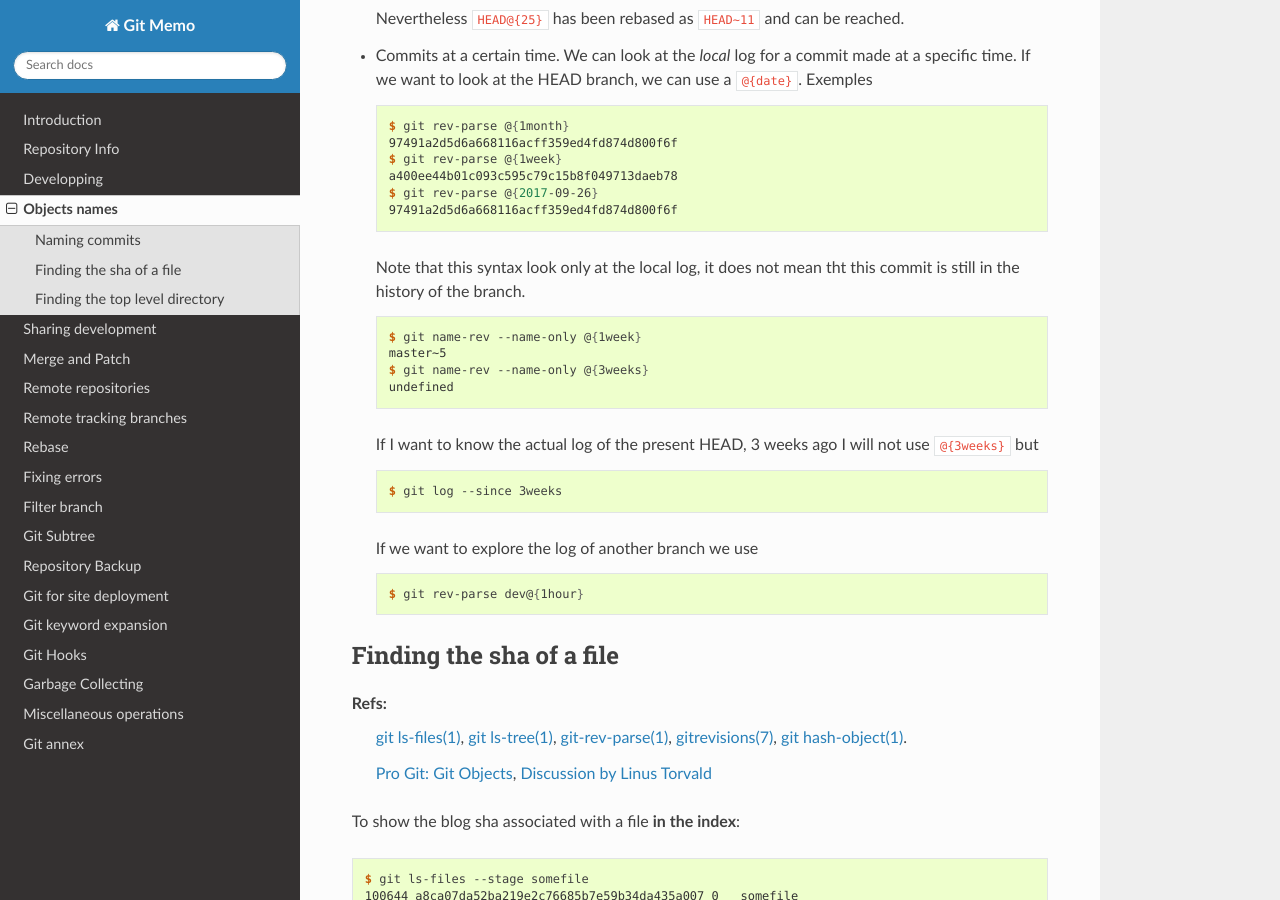
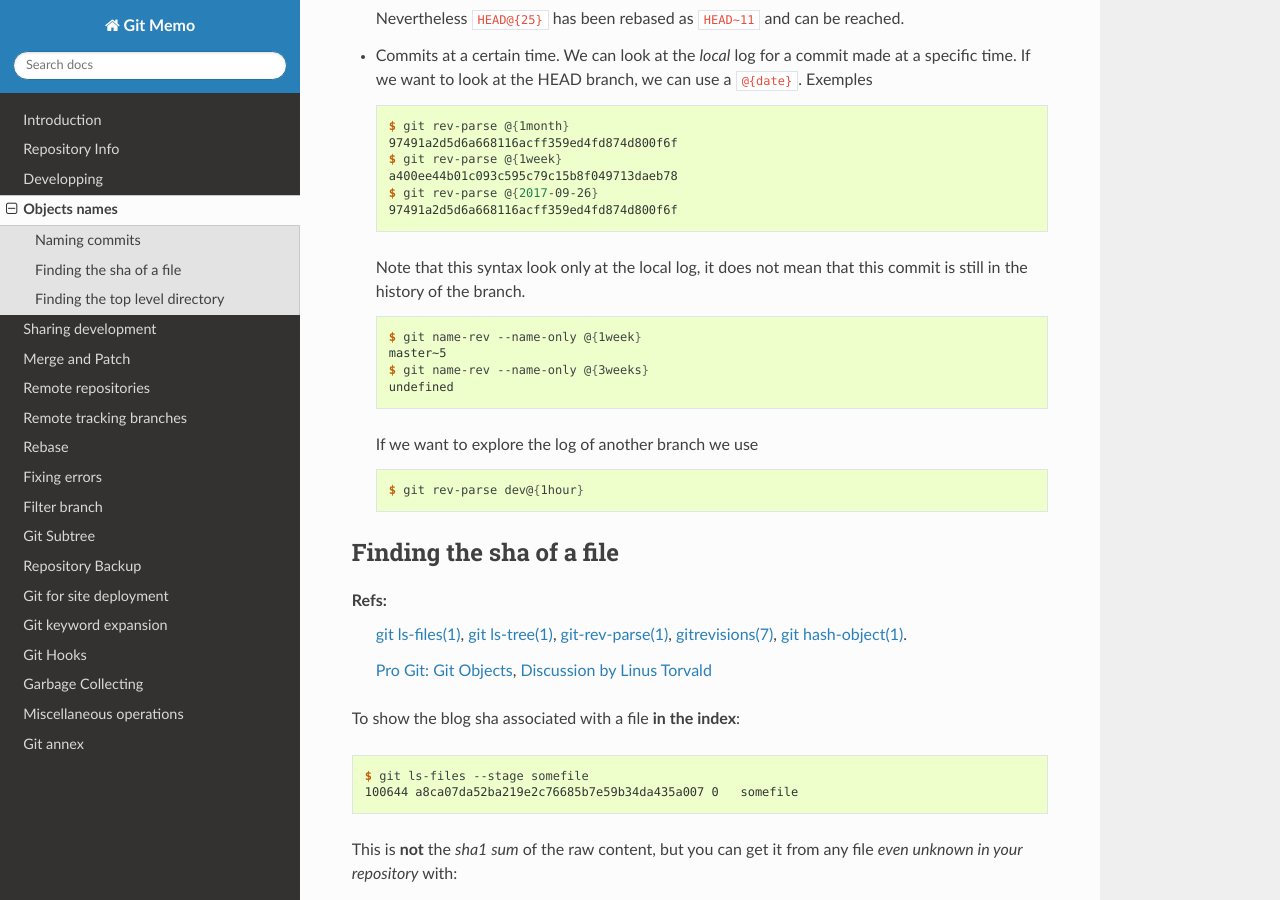
Before and after one commit to marczz/git-memo, a Sphinx documentation site: the page built from source/revparse.rst, in a window 1280 px wide and 900 px high, scrolled down 2570 px. Built offline with Sphinx 7.4.7 and the Read the Docs theme 2.0.0, drawn with Linux system fonts in a browser that asks for light colours.

Commit message:
revparse.rst: commented unexpected result in git log.

```diff
--- a/source/revparse.rst
+++ b/source/revparse.rst
@@ -183,7 +183,7 @@ can use it wherever a revision is needed.
         $ git rev-parse @{2017-09-26}
         97491a2d5d6a668116acff359ed4fd874d800f6f
 
-    Note that this syntax look only at the local log, it does not mean tht
+    Note that this syntax look only at the local log, it does not mean that
     this commit is still in the history of the branch.
 
     ::
@@ -193,12 +193,16 @@ can use it wherever a revision is needed.
         $ git name-rev --name-only @{3weeks}
         undefined
 
-    If I want to know the actual log of the present HEAD, 3 weeks
-    ago I will not use ``@{3weeks}`` but
+    .. Comment
 
-    ::
+        The following does not work as expected, should check why.
 
-        $ git log --since 3weeks
+        If I want to know the actual log of the present HEAD, 3 weeks
+        ago I will not use ``@{3weeks}`` but
+
+        ::
+
+            $ git log --until='3 weeks'
 
     If we want to explore the log of another branch we use
 
```
